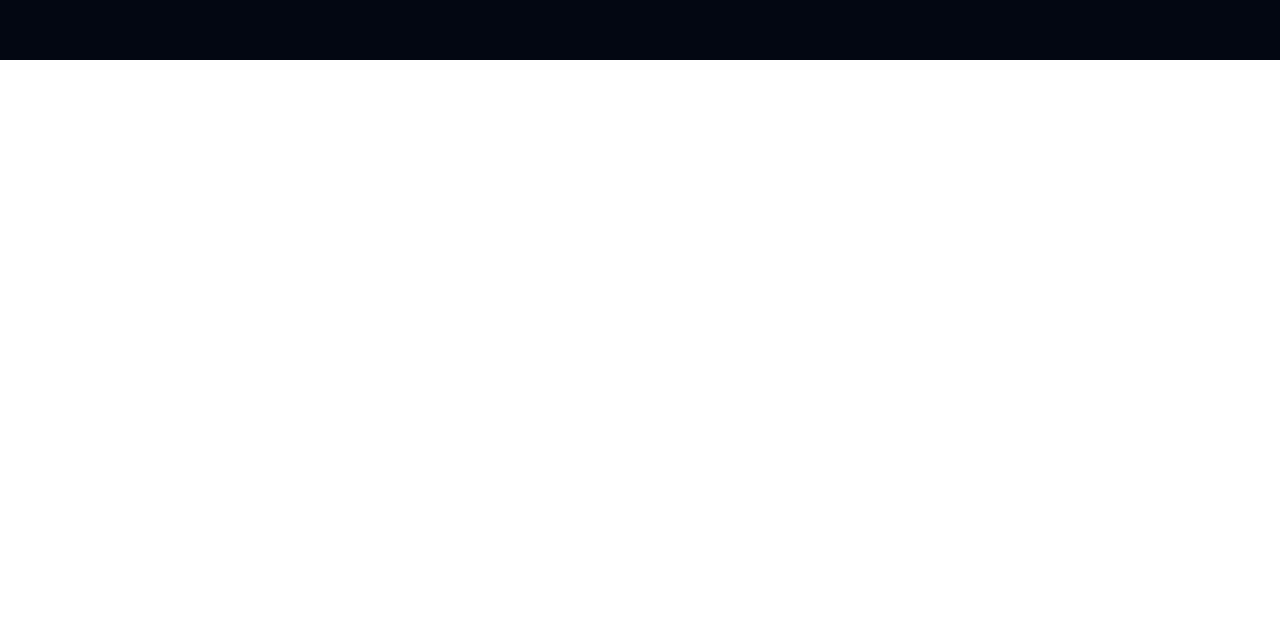
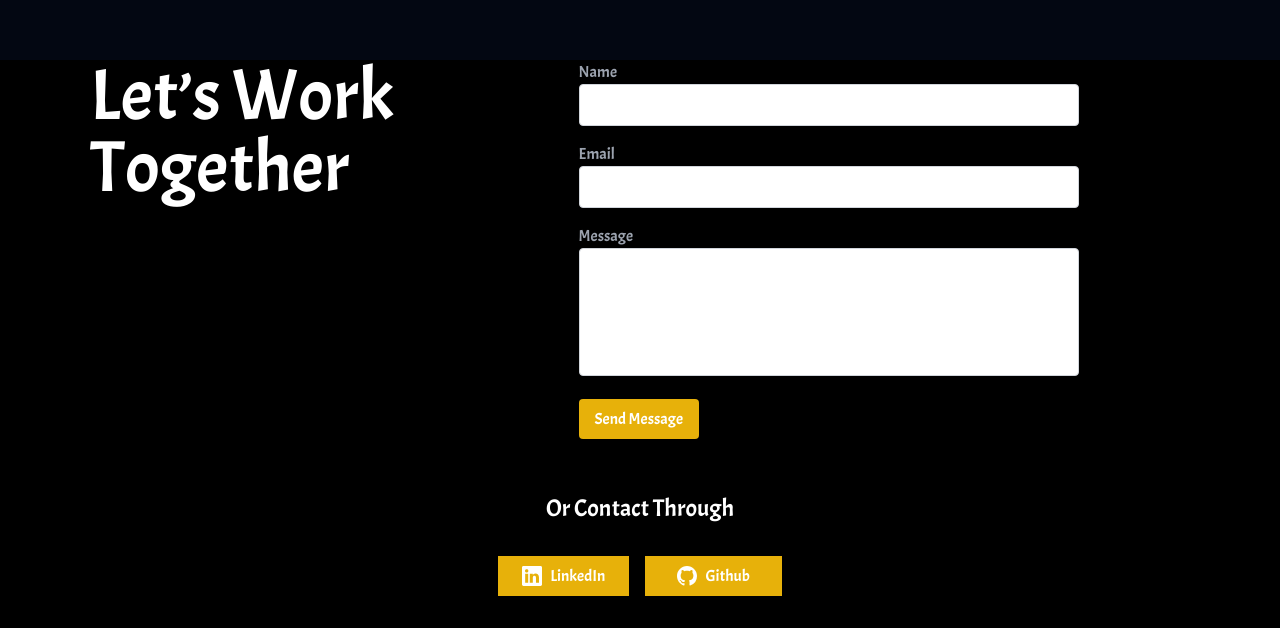
Before and after one commit to mmounib/Portfolio, a Next.js app: page / in a window 1280 px wide. Shown: the part 2788-3416 px from the top of the page. Before the commit the page ends 2848 px from the top, so only its background shows below. Built offline with nearby package versions, Linux system fonts and the light colour scheme; a web font is replaced by a local one.

Commit message:
begin on contact section

```diff
--- a/app/Components/Contact.tsx
+++ b/app/Components/Contact.tsx
@@ -0,0 +1,58 @@
+
+import Link from 'next/link'
+import { BsGithub, BsLinkedin } from 'react-icons/bs'
+
+
+// const IconLists = [
+// 	{
+// 		icon: ''
+// 	}
+// ]
+const Contact = () => {
+	return (
+	  	<div className="bg-black">
+			<div className="flex w-[1100px] mx-auto min-h-[400px] ">
+				<h1 className="text-7xl leading-12 text-white">Let&rsquo;s Work Together</h1>
+				<div className="flex flex-col w-full h-full">
+					<form className="w-[500px] mx-auto ">
+						<div className="mb-4 ">
+							<label htmlFor="name" className="block font-medium text-gray-400">Name</label>
+							<input type="text" id="name" name="name" required className="border border-gray-300 rounded px-3 py-2 w-full focus:outline-none focus:border-blue-500" />
+						</div>
+						<div className="mb-4">
+							<label htmlFor="email" className="block font-medium text-gray-400">Email</label>
+							<input type="email" id="email" name="email" required className="border border-gray-300 rounded px-3 py-2 w-full focus:outline-none focus:border-blue-500" />
+						</div>
+						<div className="mb-4">
+							<label htmlFor="message" className="block font-medium text-gray-400">Message</label>
+							<textarea id="message" name="message" required className="border border-gray-300 rounded px-3 py-2 w-full h-32 resize-none focus:outline-none focus:border-blue-500"></textarea>
+						</div>
+						<div className="">
+							<button type="submit" className="bg-[#E7B10A] text-white py-2 px-4 rounded ">Send Message</button>
+						</div>
+					</form>
+				</div>
+
+			</div>
+
+			<div className="flex flex-col mx-auto w-[1100px] items-center min-h-[90px] my-8">
+				<h3 className='text-white text-2xl'>Or Contact Through</h3>
+				<div className="flex gap-4 mt-8 justify-center items-center w-full">
+					<Link href="https://www.linkedin.com/in/mouad-mounib-954418193/" className='text-white flex gap-2 bg-[#E7B10A] py-2 px-6 items-center'>
+						<BsLinkedin size={20} className='text-white transition-all' />
+						<span>LinkedIn</span>
+					</Link>
+					<Link href="https://github.com/mmounib" className='text-white flex gap-2 bg-[#E7B10A] py-2 px-8 items-center'>
+						<BsGithub size={20} className=' ' />
+						<span>Github</span>
+					</Link>
+
+				</div>
+			</div>
+
+
+		</div>
+  )
+}
+
+export default Contact
--- a/app/Components/Skills.tsx
+++ b/app/Components/Skills.tsx
@@ -36,7 +36,7 @@ const skillLists = [
 
 const SkillDiv = ({ image, alt, skillName }: SkillDivProps) => {
 	return (
-		<div className="flex flex-col items-center cursor-pointer hover:scale-125 transition-all duration-500">
+		<div className="flex flex-col items-center hover:scale-105 transition-all duration-500">
 			<Image src={image} alt={alt} width={100} height={100} />
 			<p className="text-white text-lg">{skillName}</p>
 		</div>
--- a/app/globals.css
+++ b/app/globals.css
@@ -92,6 +92,14 @@ p {
 	/* font-family: 'Rubik', sans-serif; */
 }
 
+input {
+	color: black;
+	padding: 5px 0;
+	width: 100px;
+	border-radius: 5px;
+	outline: none;
+}
+
 .box {
 	border-radius: 15px;
 	/* background: rgb(3 7 18 / .7);; */
--- a/app/page.tsx
+++ b/app/page.tsx
@@ -3,6 +3,7 @@ import Home from "./Components/Home"
 import About from "./Components/About"
 import Skills from "./Components/Skills"
 import Projects from "./Components/Projects"
+import Contact from "./Components/Contact"
 
 const page = () => {
   return (
@@ -11,6 +12,7 @@ const page = () => {
 		<About />
 		<Skills />
 		<Projects />
+		<Contact />
 	</div>
   )
 }
```
